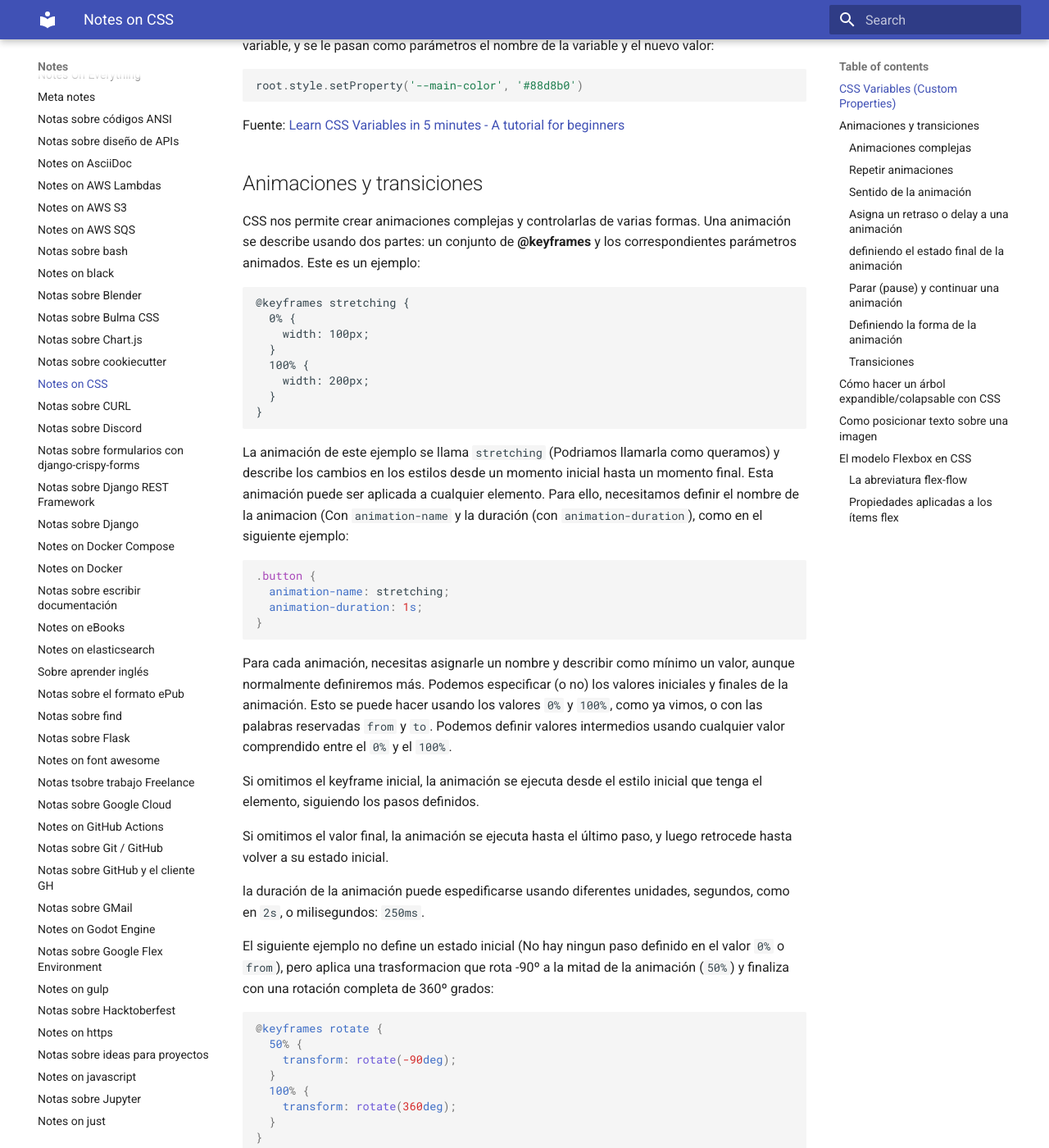
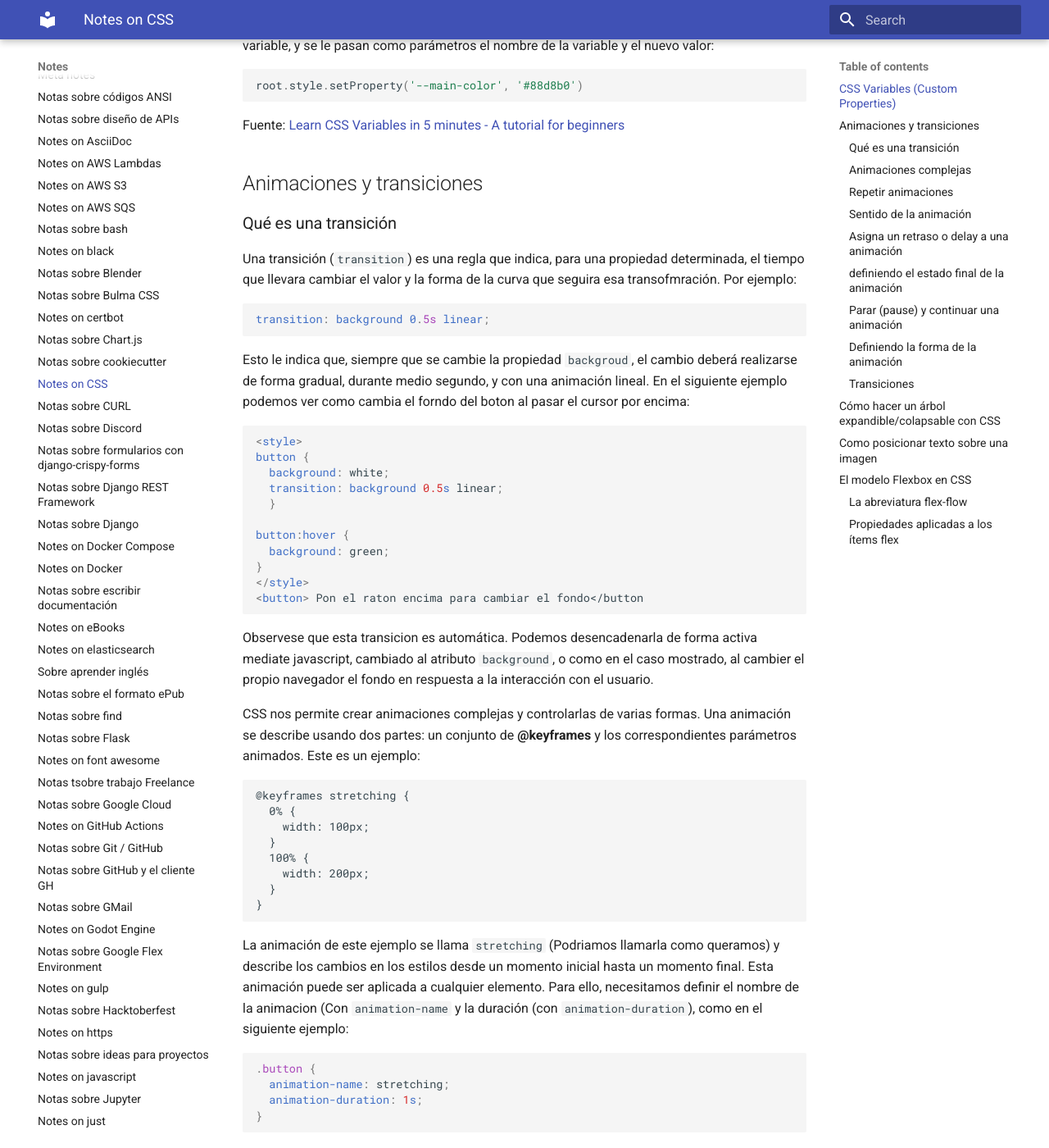
Before and after one commit to euribates/notes, an MkDocs documentation site: the page built from docs/notes-on-css.md, in a window 1280 px wide and 1400 px high, scrolled down 1795 px. Shown: the whole window at 82% size. Built offline with MkDocs 1.6.1 and Material for MkDocs 9.7.7, drawn with Linux system fonts in a browser that asks for light colours; formulas are drawn with MathJax 3.

````diff
--- a/docs/notes-on-css.md
+++ b/docs/notes-on-css.md
@@ -103,6 +103,41 @@
 
 
 ## Animaciones y transiciones
+
+### Qué es una transición
+
+Una transición (`transition`) es una regla que indica, para una propiedad
+determinada, el tiempo que llevara cambiar el valor y la forma de la curva
+que seguira esa transofmración. Por ejemplo:
+
+```css
+transition: background 0.5s linear;
+```
+
+Esto le indica que, siempre que se cambie la propiedad `backgroud`, el cambio
+deberá realizarse de forma gradual, durante medio segundo, y con una
+animación lineal. En el siguiente ejemplo podemos ver como cambia
+el forndo del boton al pasar el cursor por encima:
+
+```html
+<style>
+button {
+  background: white;
+  transition: background 0.5s linear;
+  }
+
+button:hover {
+  background: green;
+}
+</style>
+<button> Pon el raton encima para cambiar el fondo</button
+```
+
+Observese que esta transicion es automática. Podemos desencadenarla de forma
+activa mediate javascript, cambiado al atributo `background`, o como en el caso
+mostrado, al cambier el propio navegador el fondo en respuesta a la interacción
+con el usuario.
+
 
 CSS nos permite crear animaciones complejas y controlarlas de varias formas.
 Una animación se describe usando dos partes: un conjunto de **@keyframes** y
````
Also changed, not shown: docs/index.md (+1 -0 lines), docs/notes-on-certbot.md (added, +6 -0 lines), docs/notes-on-linux.md (+23 -1 lines), docs/notes-on-samba.md (+39 -0 lines).
